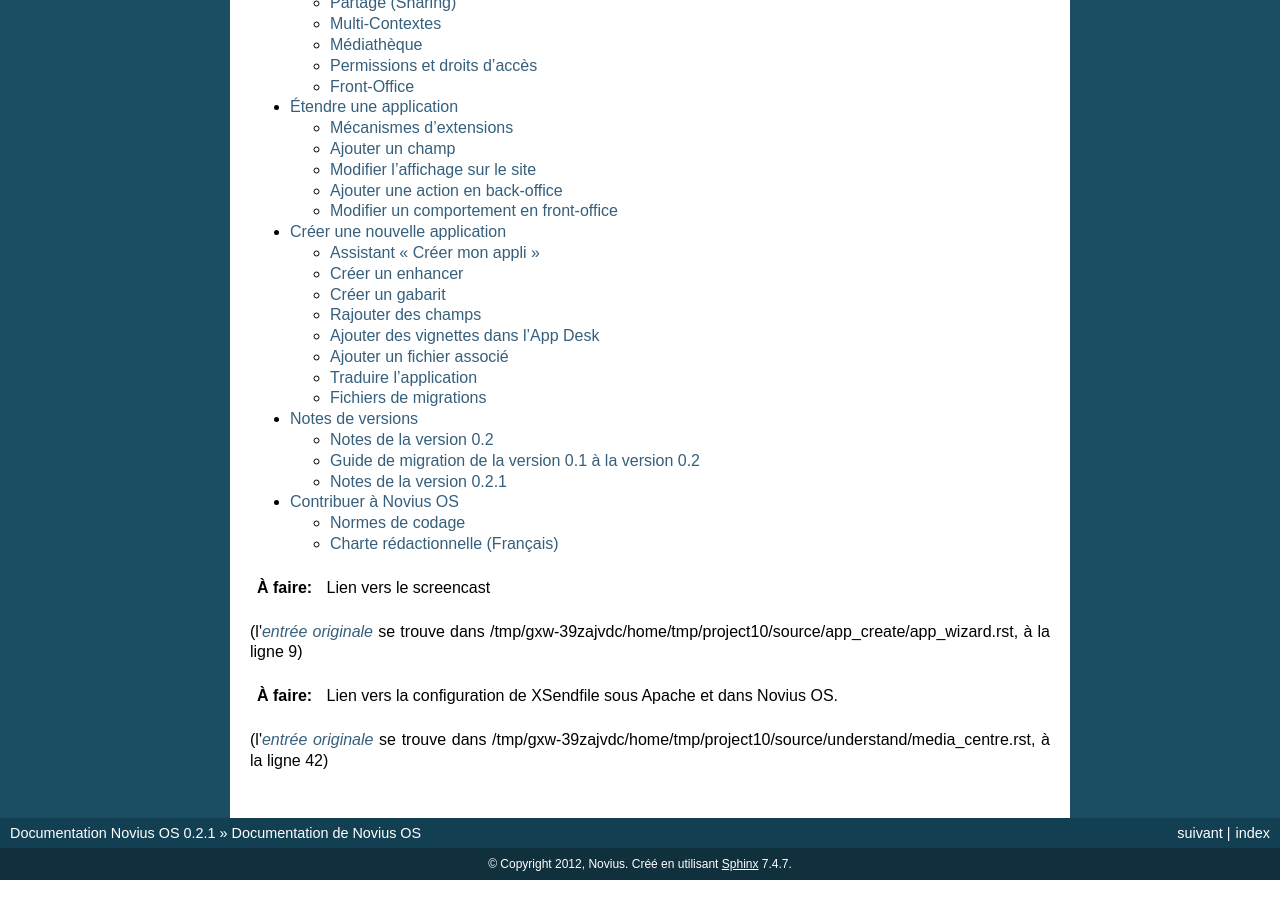
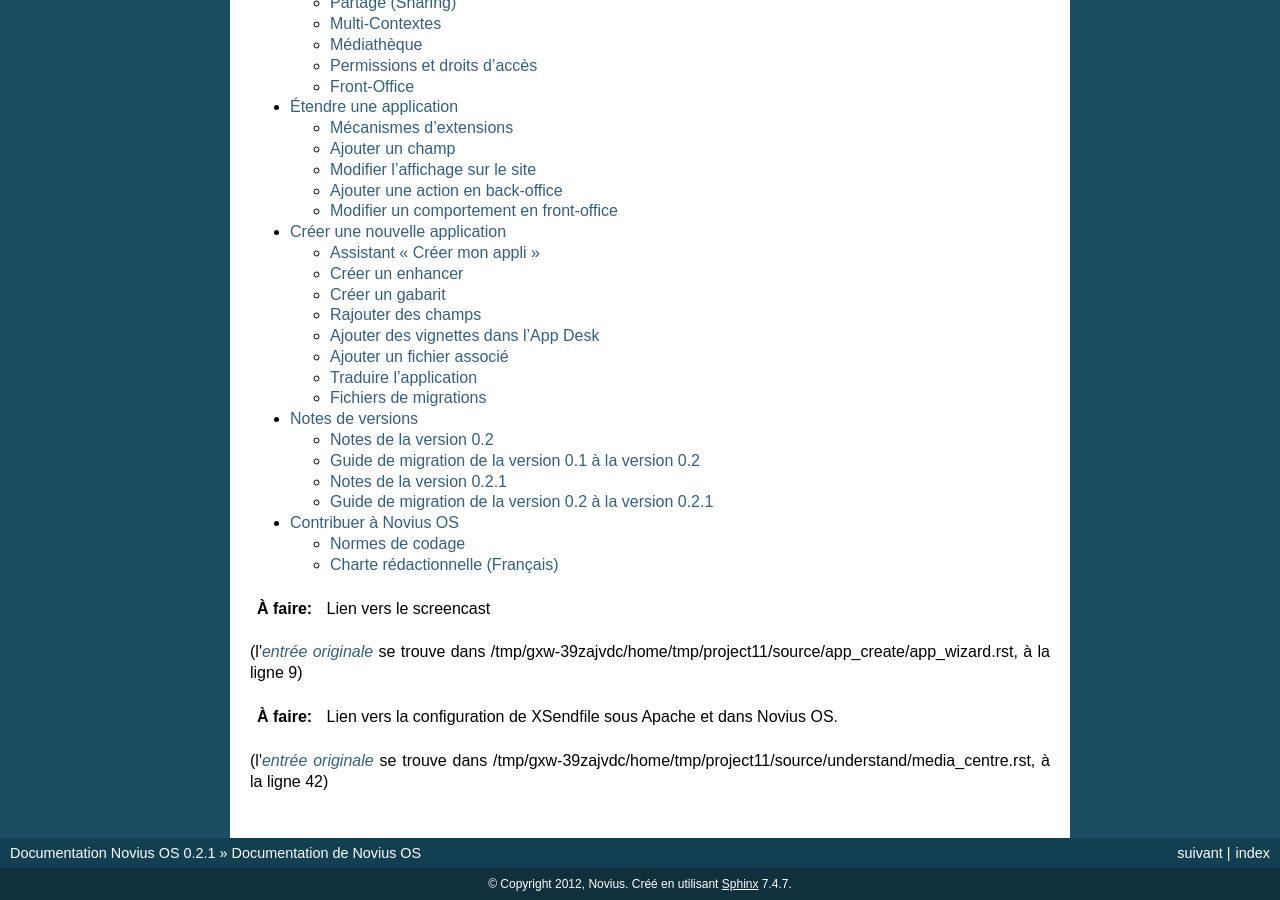
Before and after one commit to vrcAlbert/documentation-api, a Sphinx documentation site: the page built from source/index.rst, in a window 1280 px wide and 900 px high, scrolled down 596 px. Built offline with Sphinx 7.4.7, drawn with Linux system fonts in a browser that asks for light colours; some of the changed lines change nothing that is shown.

Commit message:
updated migrate on documentation

```diff
--- a/source/release/index.rst
+++ b/source/release/index.rst
@@ -6,3 +6,4 @@
 	0.2
 	migrate_from_0.1_to_0.2
 	0.2.1
+	migrate_from_0.2_to_0.2.1
--- /dev/null
+++ b/source/release/migrate_from_0.2_to_0.2.1.rst
@@ -0,0 +1,18 @@
+Guide de migration de la version 0.2 à la version 0.2.1
+#######################################################
+
+Peu de modification a réaliser pour passer à la version suivante. La nouvelle API est compatible avec l'ancienne.
+À partir de cette version, Novius OS gère les dépréciations. En voici une liste :
+
+* Le renderer ``Nos\Renderer_Media`` est à renommer en ``Nos\Media\Renderer_Media``.
+* Dans la configuration des launchers, la clé ``url`` est dépréciée au profit de ``action``.
+* Les clés ``widgets`` et ``widget_options`` sont à remplacer par ``renderer`` et ``renderer_options``.
+* La fonction ``\Config::extendable_load()`` est dépréciée et doit être remplacée par ``\Config::loadConfiguration``.
+* Dans la configuration du behaviour ``Orm_Behaviour_Publishable``, la clé ``publication_bool_property`` est dépréciée.
+  Utilisez à la place la clé ``publication_state_property``.
+
+Les pages sont maintenant mises en cache par défaut (d'une durée de 10 minutes) ; celà peut entrainer des comportements
+inatendus dans certaines applications avec affichage en front (hors celles du coeur et celles installées par défaut).
+
+Quelques fichiers migrations doivent être exécutées. Si vous utilisez ``oil``, merci d'utiliser la commande ``php oil
+refine migrate -m`` car l'organisation des migrations a été modifiée.
```
